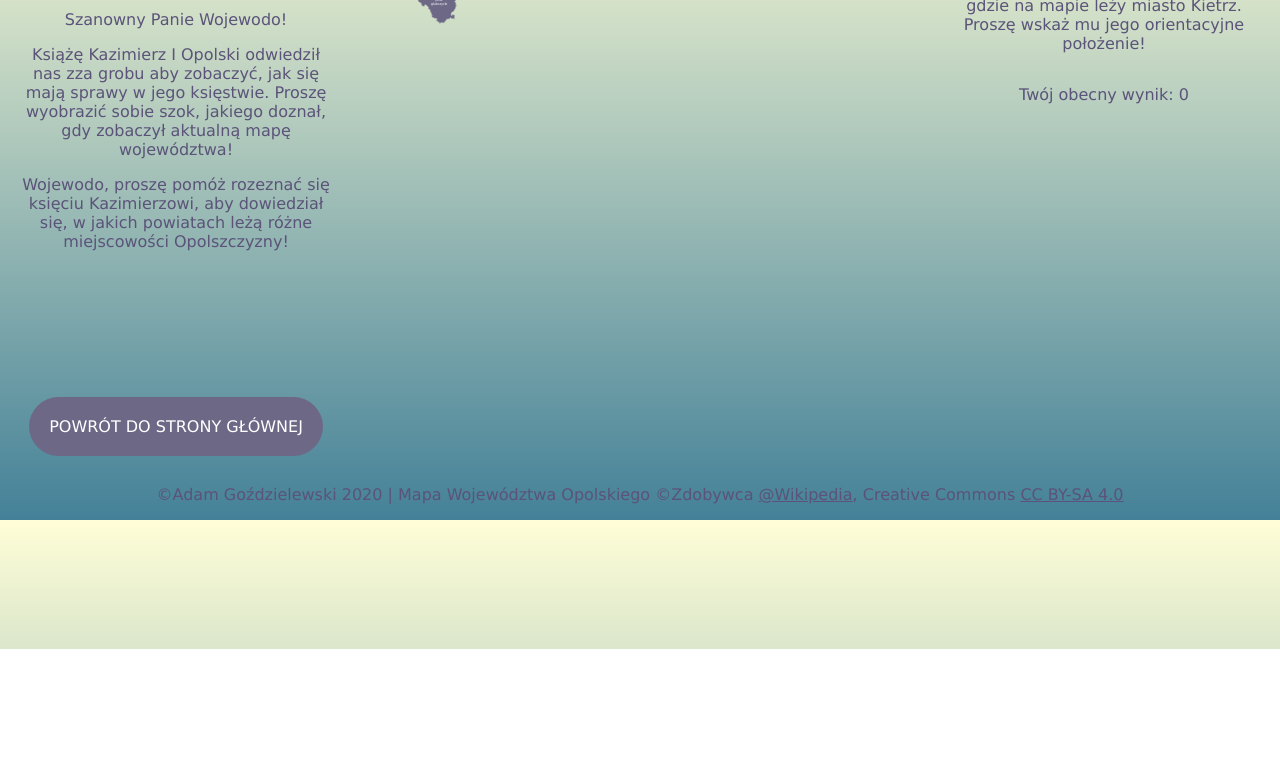
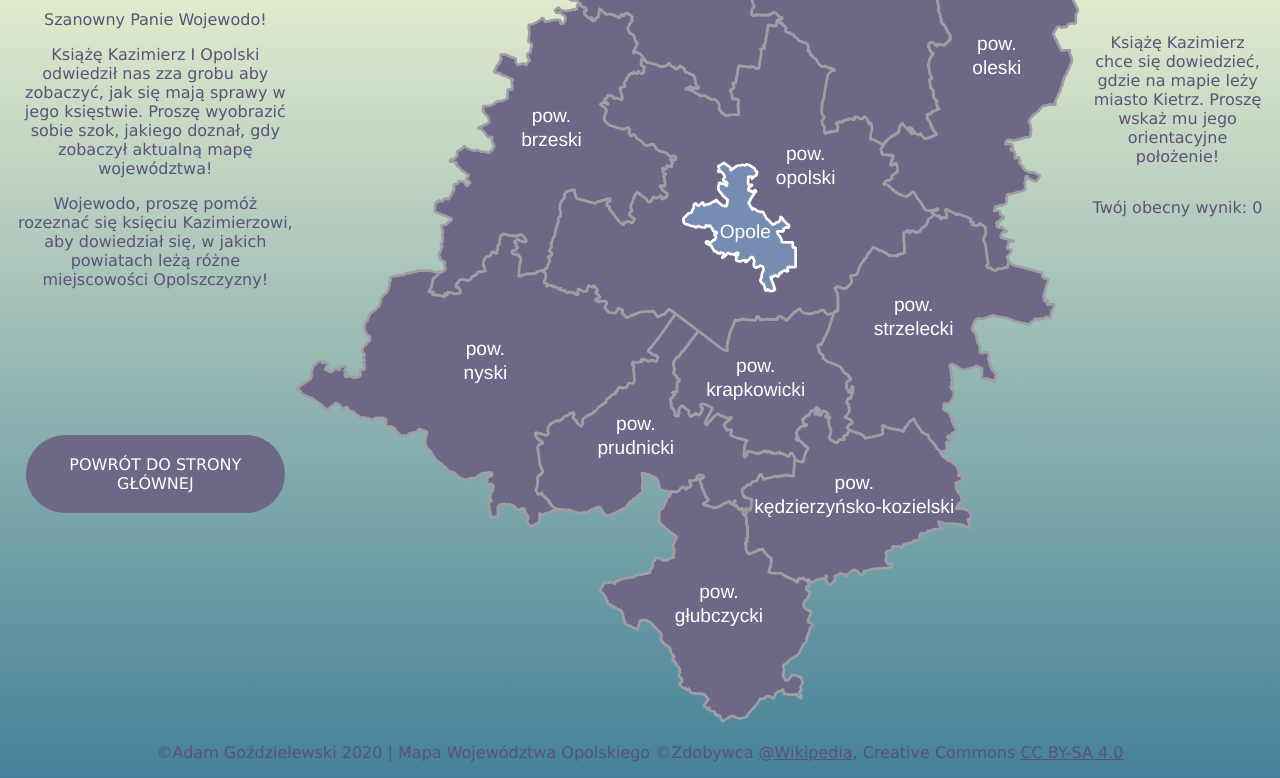
Before and after one commit to Sankti/Wojewoda, a plain HTML site: page gra.html in a window 1280 px wide. Shown: the part 151-929 px from the top of the page. Before the commit the page ends 800 px from the top, so only its background shows below. Drawn offline with Linux system fonts and the light colour scheme.

Commit message:
Attempting to scale the SVG

```diff
--- a/gra.html
+++ b/gra.html
@@ -30,11 +30,7 @@
 
 
         <div class="mapdiv">
-            <svg
-            xmlns="http://www.w3.org/2000/svg"
-            viewBox="0 0 800 860"
-            preserveAspectRatio="xMidYMid meet"
-            xmlns:dc="http://purl.org/dc/elements/1.1/" xmlns:cc="http://creativecommons.org/ns#" xmlns:rdf="http://www.w3.org/1999/02/22-rdf-syntax-ns#" xmlns:svg="http://www.w3.org/2000/svg" xmlns="http://www.w3.org/2000/svg" xmlns:sodipodi="http://sodipodi.sourceforge.net/DTD/sodipodi-0.dtd" xmlns:inkscape="http://www.inkscape.org/namespaces/inkscape" xml:space="preserve" width="210.704mm" height="226.887mm" style="shape-rendering:geometricPrecision; text-rendering:geometricPrecision; image-rendering:optimizeQuality; fill-rule:evenodd; clip-rule:evenodd" viewBox="0 0 210.703 226.886" id="svg2" sodipodi:version="0.32" inkscape:version="0.48.4 r9939" sodipodi:docname="POL powiat brzeski (województwo opolskie) map.svg" inkscape:output_extension="org.inkscape.output.svg.inkscape" version="1.1"><metadata id="metadata35"><rdf:RDF><cc:Work rdf:about=""><dc:format>image/svg+xml</dc:format><dc:type rdf:resource="http://purl.org/dc/dcmitype/StillImage"/><dc:title/></cc:Work></rdf:RDF></metadata><sodipodi:namedview inkscape:window-height="716" inkscape:window-width="1366" inkscape:pageshadow="2" inkscape:pageopacity="0.0" guidetolerance="10.0" gridtolerance="10.0" objecttolerance="10.0" borderopacity="1.0" bordercolor="#666666" pagecolor="#ffffff" id="base" inkscape:zoom="0.86714271" inkscape:cx="526.61795" inkscape:cy="537.75217" inkscape:window-x="-8" inkscape:window-y="-8" inkscape:current-layer="svg2" showgrid="false" inkscape:window-maximized="1"/>
+            <svg zxmlns:dc="http://purl.org/dc/elements/1.1/" xmlns:cc="http://creativecommons.org/ns#" xmlns:rdf="http://www.w3.org/1999/02/22-rdf-syntax-ns#" xmlns:svg="http://www.w3.org/2000/svg" xmlns="http://www.w3.org/2000/svg" xmlns:sodipodi="http://sodipodi.sourceforge.net/DTD/sodipodi-0.dtd" xmlns:inkscape="http://www.inkscape.org/namespaces/inkscape" xml:space="preserve" width="210.704mm" height="226.887mm" style="shape-rendering:geometricPrecision; text-rendering:geometricPrecision; image-rendering:optimizeQuality; fill-rule:evenodd; clip-rule:evenodd" viewBox="0 0 210.703 226.886" id="svg2" sodipodi:version="0.32" inkscape:version="0.48.4 r9939" sodipodi:docname="POL powiat brzeski (województwo opolskie) map.svg" inkscape:output_extension="org.inkscape.output.svg.inkscape" version="1.1"><metadata id="metadata35"><rdf:RDF><cc:Work rdf:about=""><dc:format>image/svg+xml</dc:format><dc:type rdf:resource="http://purl.org/dc/dcmitype/StillImage"/><dc:title/></cc:Work></rdf:RDF></metadata><sodipodi:namedview inkscape:window-height="716" inkscape:window-width="1366" inkscape:pageshadow="2" inkscape:pageopacity="0.0" guidetolerance="10.0" gridtolerance="10.0" objecttolerance="10.0" borderopacity="1.0" bordercolor="#666666" pagecolor="#ffffff" id="base" inkscape:zoom="0.86714271" inkscape:cx="526.61795" inkscape:cy="537.75217" inkscape:window-x="-8" inkscape:window-y="-8" inkscape:current-layer="svg2" showgrid="false" inkscape:window-maximized="1"/>
                 <defs id="defs4">
                 <style type="text/css" id="style6">
 
--- a/style.css
+++ b/style.css
@@ -14,8 +14,7 @@ body {
 }
 
 svg {
-    width: auto;
-    height: 75vh;
+    size: 50%;
 }
 
 .mapdiv {
```
